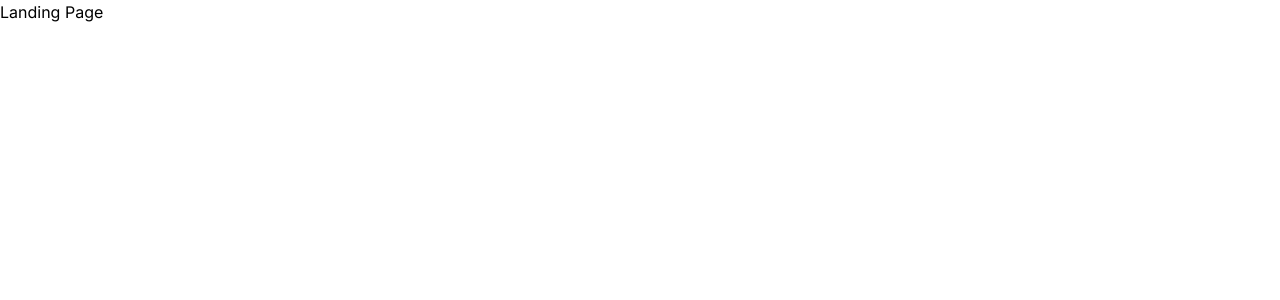
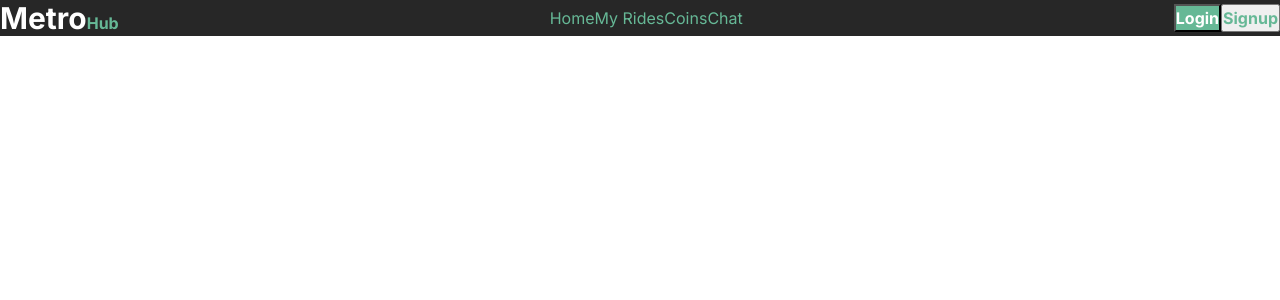
Before and after one commit to anthonytoumaibrahim/subway-system, a React (Create React App) app in the folder frontend/: page / in a window 1280 px wide. Shown: the top 300 px of the page. Built offline with nearby package versions, Linux system fonts and the light colour scheme.

Commit message:
added Header component

```diff
--- a/frontend/src/App.jsx
+++ b/frontend/src/App.jsx
@@ -5,12 +5,13 @@ import { BrowserRouter, Routes, Route } from "react-router-dom";
 import "./styles/main.css";
 import "./styles/colors.css";
 import "./styles/utilities.css";
+import Header from "./components/Header"
 
 const App = () => {
   return (
     <BrowserRouter>
       <Routes>
-        <Route path="/" element={<>Landing Page</>} />
+        <Route path="/" element={<Header/>} />
 
         <Route path="/managers">
           <Route path="" />
--- /dev/null
+++ b/frontend/src/components/Header/index.jsx
@@ -0,0 +1,23 @@
+import React, { useState} from 'react'
+import "./style.css"
+
+const Header = () => {
+  const [image, setImage] = useState("")
+  return (
+    <div className='flex align-center space-between header bg-dark-gray-col'>
+      <h1 className='logo font-bold white'>Metro<span className='logo text-primary'>Hub</span></h1>
+      <nav className='flex header-nav'>
+        <a href="#">Home</a>
+        <a href="#">My Rides</a>
+        <a href="#">Coins</a>
+        <a href="#">Chat</a>
+      </nav>
+      <div className='flex bold register-btns'>
+        <button className='reg-btn bg-primary font-bold white'>Login</button>
+        <button className='reg-btn signup-btn text-primary font-bold'>Signup</button>
+      </div>
+    </div>
+  )
+}
+
+export default Header
--- a/frontend/src/styles/colors.css
+++ b/frontend/src/styles/colors.css
@@ -4,3 +4,15 @@
 .text-primary {
   color: var(--primary-col);
 }
+
+.bg-gray-col{
+  background-color: var(--gray-col)
+}
+
+.bg-dark-gray-col{
+  background-color: var(--dark-gray-col)
+}
+
+.white {
+  color: white;
+}
--- a/frontend/src/styles/main.css
+++ b/frontend/src/styles/main.css
@@ -2,6 +2,9 @@
 
 :root {
   --primary-col: #66b896;
+
+  --gray-col: #3c3c3c;
+  --dark-gray-col: #272727;
 
   --error-col: #dc2626;
   --error-light-col: #fee2e2;
--- a/frontend/src/styles/utilities.css
+++ b/frontend/src/styles/utilities.css
@@ -1,9 +1,3 @@
-.flex {
-  display: flex;
-}
-.align-center {
-  align-items: center;
-}
 .font-bold {
   font-weight: bold;
 }
@@ -22,3 +16,75 @@
 .underline {
   text-decoration: underline;
 }
+
+.flex{
+  display: flex;
+}
+
+.row{
+  flex-direction: row;
+}
+
+.column{
+  flex-direction: column;
+}
+
+.center{
+  justify-content: center;
+  align-items: center;
+}
+.justify-center{
+  justify-content: center;
+}
+
+.justify-start{
+  justify-content: start;
+}
+
+.space-around{
+  justify-content: space-around;
+}
+
+.space-between{
+  justify-content: space-between;
+}
+
+.space-evenly{
+  justify-content: space-evenly;
+}
+
+.align-center{
+  align-items: center;
+}
+
+.align-start{
+  align-items: start;
+}
+
+.wrap{
+  flex-wrap: wrap;
+}
+
+.no-style{
+  list-style: none;
+}
+
+.radius-10{
+  border-radius: 10px;
+}
+
+.padding-7-15{
+  padding: 7px 15px;
+}
+
+.no-bor{
+  border: none;
+}
+
+.no-outln{
+  outline: none;
+}
+
+.gap-10{
+  gap: 10px;
+}
```
Also changed, not shown: frontend/src/components/Header/style.css (added), frontend/src/components/Login/index.jsx (added), frontend/src/components/Login/style.css (added), frontend/src/components/RegisterInput/index.jsx (added), frontend/src/components/RegisterInput/style.css (added), frontend/src/components/Signup/index.jsx (added), frontend/src/components/Signup/style.css (added).
